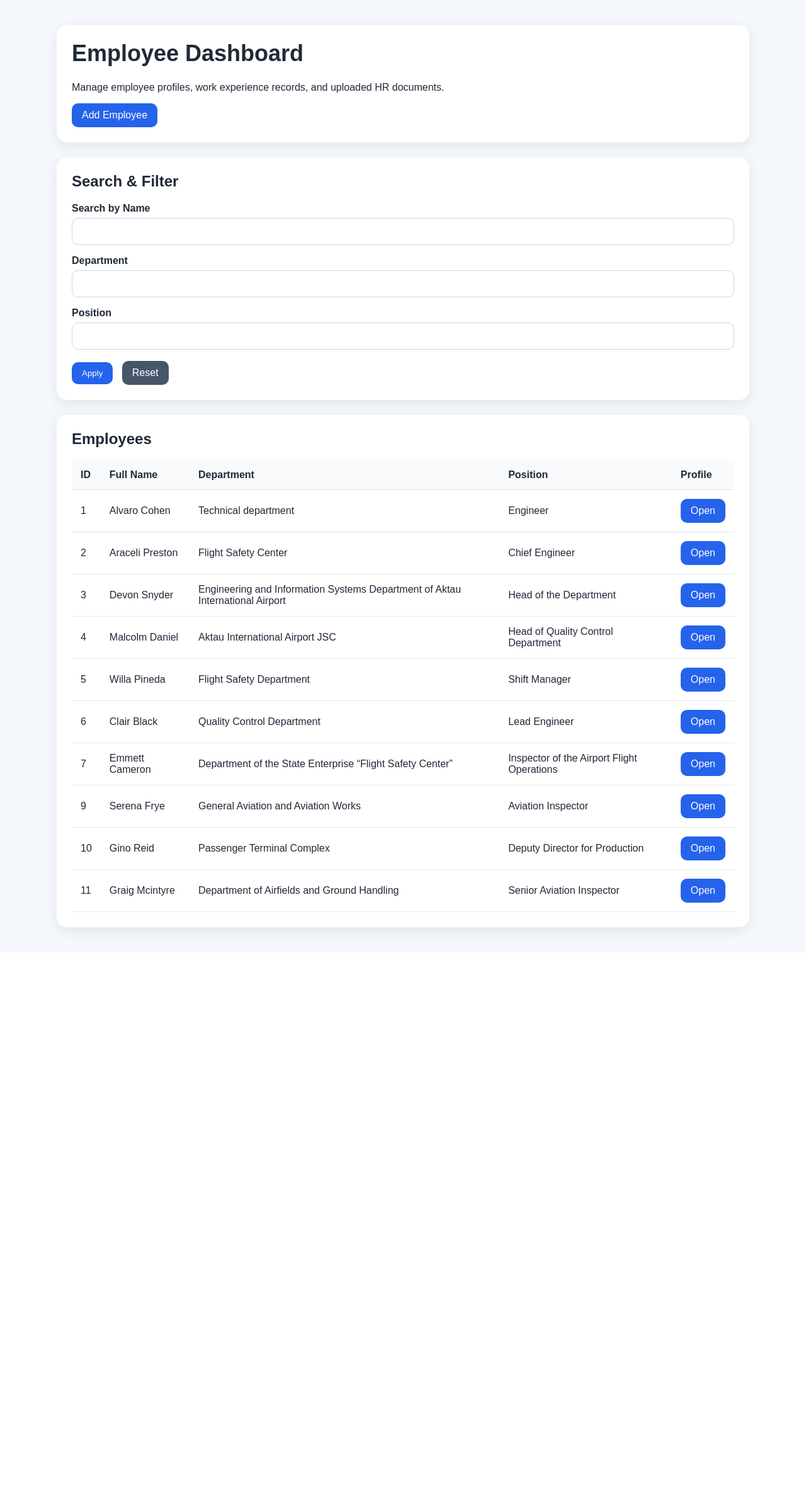
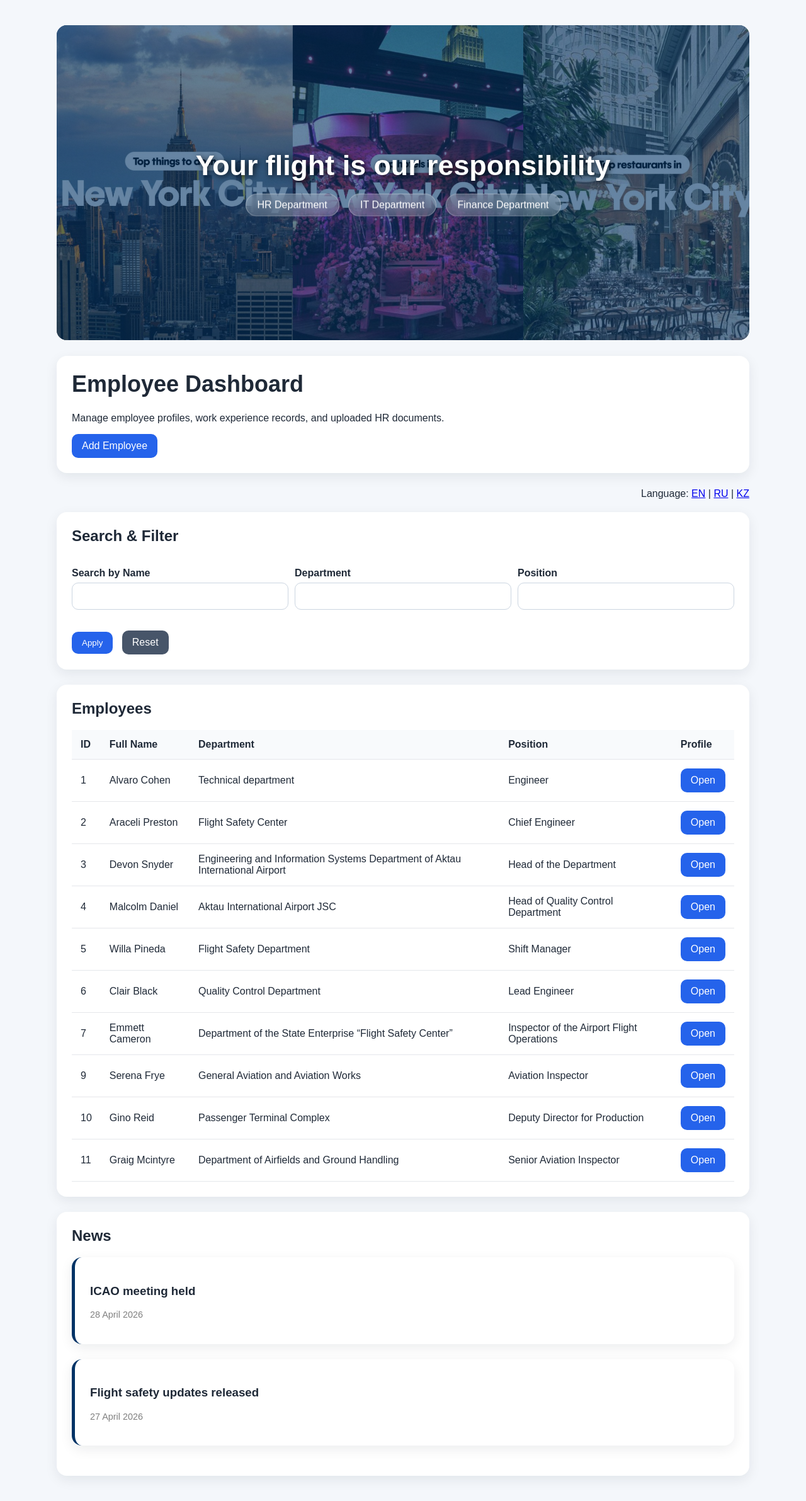
Before and after one commit to aigerim-lab/hr-automation-portal, a FastAPI app: page /dashboard in a window 1280 px wide. Shown: the part 59-2442 px from the top of the page at 63% size. Before the commit the page ends 1550 px from the top, so only its background shows below. Run offline with FastAPI, Linux system fonts and the light colour scheme.

Commit message:
final html touches

```diff
--- a/app/main.py
+++ b/app/main.py
@@ -18,7 +18,13 @@ from app.services.pdf_parser import extract_text_from_pdf
 from pydantic import BaseModel
 
 from app.models import WorkExperience
-# ВАЖНО: сначала создаём app
+
+from app.translations import translations
+import sys
+import os
+sys.path.append(os.path.dirname(os.path.abspath(__file__)))
+
+
 app = FastAPI()
 app.mount("/static", StaticFiles(directory="app/static"), name="static")
 
@@ -63,12 +69,32 @@ def create_employee(
 def get_employees(db: Session = Depends(get_db)):
     return db.query(Employee).all()
 
+news = [
+    {
+        "title": {
+            "en": "ICAO meeting held",
+            "ru": "Состоялось совещание ICAO",
+            "kz": "ICAO кеңесі өтті"
+        },
+        "date": "28 April 2026"
+    },
+    {
+        "title": {
+            "en": "Flight safety updates released",
+            "ru": "Обновления по безопасности полетов",
+            "kz": "Ұшу қауіпсіздігі жаңартылды"
+        },
+        "date": "27 April 2026"
+    }
+]
+
 @app.get("/dashboard")
 def dashboard(
     request: Request,
     search: str = "",
     department: str = "",
     position: str = "",
+    lang: str = "en",
     db: Session = Depends(get_db)
 ):
     query = db.query(Employee)
@@ -92,12 +118,12 @@ def dashboard(
             "employees": employees,
             "search": search,
             "department": department,
-            "position": position
+            "position": position,
+            "t": translations.get(lang, translations["en"]),
+            "lang": lang,
+            "news": news
         }
     )
-
-
-
 
 @app.get("/employees/new")
 def new_employee_form(request: Request):
--- a/app/static/style.css
+++ b/app/static/style.css
@@ -123,3 +123,74 @@ form .btn {
 .btn-danger {
     background: #dc2626;
 }
+
+.hero {
+    background: url('/static/plane.png') center/cover no-repeat;
+    height: 460px;
+    border-radius: 16px;
+    padding: 40px;
+    color: rgba(255, 255, 255, 0);
+}
+
+.departments span {
+    display: inline-block;
+    background: rgba(255, 255, 255, 0.204);
+    padding: 8px 14px;
+    margin: 6px;
+    border-radius: 20px;
+}
+
+.hero-carousel {
+    position: relative;
+    width: 100%;
+    height: 500px;
+    background-color: #003366;
+    border-radius: 16px;
+    overflow: hidden;
+    margin-bottom: 25px;
+}
+
+.carousel-item {
+    position: absolute;
+    top: 0;
+    left: 0;
+    width: 100%;
+    height: 100%;
+    background-size: cover;
+    background-position: center;
+    opacity: 0;
+    transition: opacity 1s ease-in-out; /* Плавная смена */
+    z-index: 1;
+}
+
+.carousel-item.active {
+    opacity: 1;
+    z-index: 2; /* Активный слайд выше остальных */
+}
+
+.hero-content-overlay {
+    position: absolute;
+    top: 50%;
+    left: 50%;
+    transform: translate(-50%, -50%);
+    z-index: 10; /* Текст гарантированно выше всех картинок */
+    text-align: center;
+    color: white;
+    width: 90%;
+    pointer-events: none; /* Чтобы текст не мешал кликам, если они будут */
+}
+
+.hero-content-overlay h1 {
+    font-size: 2.8em;
+    text-shadow: 2px 2px 10px rgba(0,0,0,0.8);
+    margin-bottom: 20px;
+}
+
+.departments span {
+    background: rgba(255, 255, 255, 0.2);
+    padding: 8px 18px;
+    border-radius: 20px;
+    backdrop-filter: blur(10px);
+    border: 1px solid rgba(255, 255, 255, 0.3);
+    margin: 0 5px;
+}
--- a/app/templates/dashboard.html
+++ b/app/templates/dashboard.html
@@ -1,46 +1,93 @@
 {% extends "base.html" %}
 
-{% block title %}Dashboard{% endblock %}
+{% block title %}{{ t.title }}{% endblock %}
 
 {% block content %}
 
+<div class="hero-carousel" id="carousel">
+    <div class="carousel-item active" style="background-image: linear-gradient(rgba(0, 51, 102, 0.6), rgba(0, 51, 102, 0.6)), url('/static/1.png');"></div>
+    <div class="carousel-item" style="background-image: linear-gradient(rgba(0, 51, 102, 0.6), rgba(0, 51, 102, 0.6)), url('/static/2.png');"></div>
+    <div class="carousel-item" style="background-image: linear-gradient(rgba(0, 51, 102, 0.6), rgba(0, 51, 102, 0.6)), url('/static/3.png');"></div>
+    <div class="carousel-item" style="background-image: linear-gradient(rgba(0, 51, 102, 0.6), rgba(0, 51, 102, 0.6)), url('/static/4.png');"></div>
+    <div class="carousel-item" style="background-image: linear-gradient(rgba(0, 51, 102, 0.6), rgba(0, 51, 102, 0.6)), url('/static/5.png');"></div>
+
+    <div class="hero-content-overlay">
+        <h1>{{ t.hero_title }}</h1>
+        <div class="departments">
+            <span>{{ t.department1 }}</span>
+            <span>{{ t.department2 }}</span>
+            <span>{{ t.department3 }}</span>
+        </div>
+    </div>
+</div>
+
+<script>
+    let currentIndex = 0;
+    const items = document.querySelectorAll('.carousel-item');
+
+    function showNextSlide() {
+        items[currentIndex].classList.remove('active');
+        currentIndex = (currentIndex + 1) % items.length;
+        items[currentIndex].classList.add('active');
+    }
+    setInterval(showNextSlide, 4000);
+</script>
+
 <div class="card">
-    <h1>Employee Dashboard</h1>
+    <h1>{{ t.title }}</h1>
     <p>Manage employee profiles, work experience records, and uploaded HR documents.</p>
+    <div style="margin-top: 15px;">
         <a class="btn" href="/employees/new">Add Employee</a>
+    </div>
+</div>
+
+<div style="margin: 20px 0; text-align: right;">
+    <span>{{ "Language" if lang == "en" else "Язык" if lang == "ru" else "Тіл" }}:</span>
+    <a href="/dashboard?lang=en" style=" font-weight:bold if lang = 'en' ">EN</a> |
+    <a href="/dashboard?lang=ru" style=" font-weight:bold if lang = 'ru' ">RU</a> |
+    <a href="/dashboard?lang=kz" style=" font-weight:bold if lang = 'kz' ">KZ</a>
 </div>
 
 <div class="card">
     <h2>Search & Filter</h2>
+    <form method="get" action="/dashboard">
+        <input type="hidden" name="lang" value="{{ lang }}">
 
-    <form method="get" action="/dashboard">
+        <div style="display: flex; gap: 10px; flex-wrap: wrap;">
+            <div style="flex: 1;">
+                <label>Search by Name</label>
+                <input type="text" name="search" value="{{ search }}" style="width: 100%;">
+            </div>
+            <div style="flex: 1;">
+                <label>{{ t.department }}</label>
+                <input type="text" name="department" value="{{ department }}" style="width: 100%;">
+            </div>
+            <div style="flex: 1;">
+                <label>{{ t.position }}</label>
+                <input type="text" name="position" value="{{ position }}" style="width: 100%;">
+            </div>
+        </div>
 
-        <label>Search by Name</label>
-        <input type="text" name="search" value="{{ search }}">
-
-        <label>Department</label>
-        <input type="text" name="department" value="{{ department }}">
-
-        <label>Position</label>
-        <input type="text" name="position" value="{{ position }}">
-
+        <div style="margin-top: 15px;">
             <button class="btn" type="submit">Apply</button>
-        <a class="btn btn-secondary" href="/dashboard">Reset</a>
+            <a class="btn btn-secondary" href="/dashboard?lang={{ lang }}">Reset</a>
+        </div>
     </form>
 </div>
 
 <div class="card">
-    <h2>Employees</h2>
-
+    <h2>{{ t.employees }}</h2>
     <table>
+        <thead>
             <tr>
                 <th>ID</th>
                 <th>Full Name</th>
-            <th>Department</th>
-            <th>Position</th>
+                <th>{{ t.department }}</th>
+                <th>{{ t.position }}</th>
                 <th>Profile</th>
             </tr>
-
+        </thead>
+        <tbody>
             {% for employee in employees %}
             <tr>
                 <td>{{ employee.id }}</td>
@@ -48,11 +95,27 @@
                 <td>{{ employee.department }}</td>
                 <td>{{ employee.position }}</td>
                 <td>
-                <a class="btn" href="/employees/{{ employee.id }}">Open</a>
+                    <a class="btn" href="/employees/{{ employee.id }}?lang={{ lang }}">{{ t.open }}</a>
                 </td>
             </tr>
+            {% else %}
+            <tr>
+                <td colspan="5" style="text-align: center;">No employees found.</td>
+            </tr>
             {% endfor %}
+        </tbody>
     </table>
 </div>
 
+
+<div class="card">
+    <h2>News</h2>
+    {% for n in news %}
+        <div class="card" style="margin-top:10px; border-left: 5px solid #003366;">
+            <h3>{{ n.title[lang] }}</h3>
+            <p style="color: gray; font-size: 0.9em;">{{ n.date }}</p>
+        </div>
+    {% endfor %}
+</div>
+
 {% endblock %}
--- /dev/null
+++ b/app/translations.py
@@ -0,0 +1,35 @@
+translations = {
+    "en": {
+        "title": "Employee Dashboard",
+        "hero_title": "Your flight is our responsibility",
+         "department1": "HR Department",
+        "department2": "IT Department",
+        "department3": "Finance Department",
+        "employees": "Employees",
+        "department": "Department",
+        "position": "Position",
+        "open": "Open"
+    },
+    "ru": {
+        "title": "Панель сотрудников",
+        "hero_title": "Ваш полёт — наша ответственность",
+        "department1": "Отдел кадров",
+        "department2": "ИТ-отдел",
+        "department3": "Финансовый отдел",
+        "employees": "Сотрудники",
+        "department": "Департамент",
+        "position": "Должность",
+        "open": "Открыть"
+    },
+    "kz": {
+        "title": "Қызметкерлер панелі",
+        "hero_title": "Сіздің ұшуымыз - біздің жауапкершілігіміз",
+        "department1": "HR департаменті",
+        "department2": "IT бөлімі",
+        "department3": "Қаржы бөлімі",
+        "employees": "Қызметкерлер",
+        "department": "Бөлім",
+        "position": "Лауазым",
+        "open": "Ашу"
+    }
+}
```
Also changed, not shown: README.md, __init__.py (added), app/static/1.png (added), app/static/2.png (added), app/static/3.png (added), 2 other files. Lines whose indentation alone changed are shown as unchanged.
